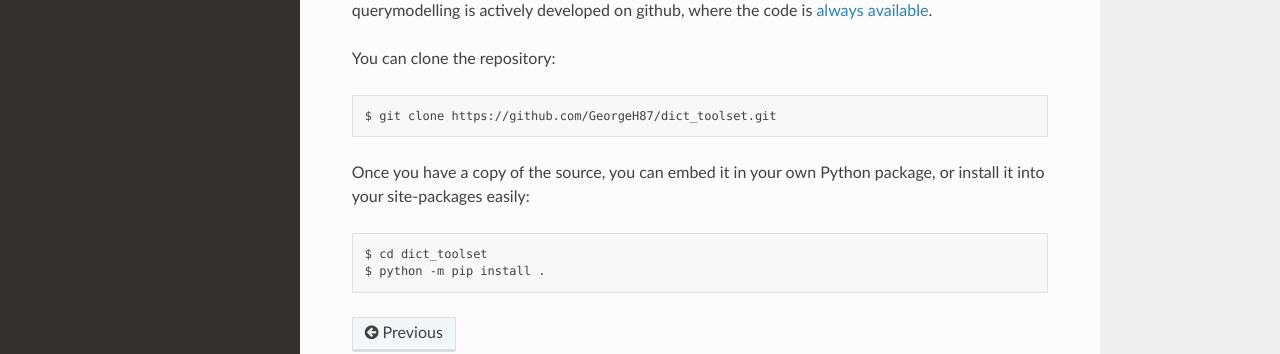
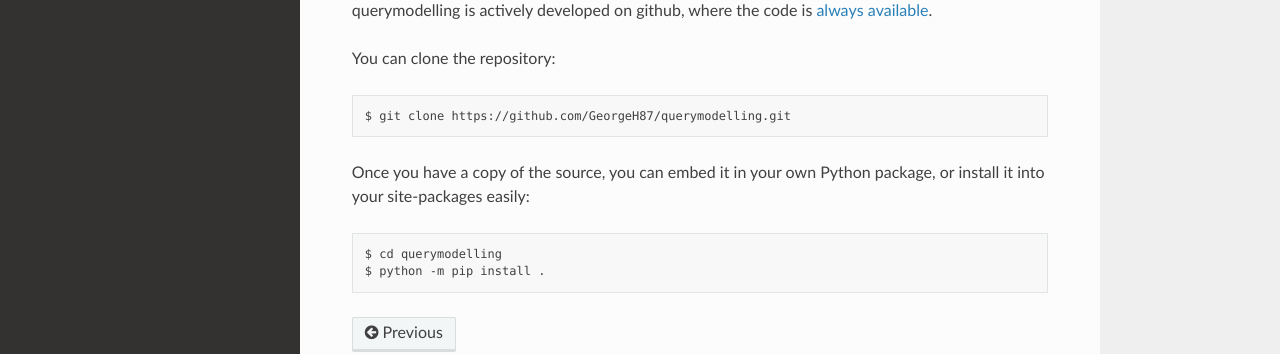
Before and after one commit to GeorgeH87/querymodelling, a Sphinx documentation site: the page built from docs/user/install.rst, in a window 1280 px wide and 942 px high. Shown: the part 460-814 px from the top of the window. Built offline with Sphinx 7.4.7 and the Read the Docs theme 3.1.0, drawn with Linux system fonts in a browser that asks for light colours.

Commit message:
some project namings

```diff
--- a/docs/user/install.rst
+++ b/docs/user/install.rst
@@ -18,15 +18,15 @@ Get the Source Code
 -------------------
 
 querymodelling is actively developed on github, where the code is
-`always available <https://github.com/GeorgeH87/dict_toolset>`_.
+`always available <https://github.com/GeorgeH87/querymodelling>`_.
 
 You can clone the repository::
 
-    $ git clone https://github.com/GeorgeH87/dict_toolset.git
+    $ git clone https://github.com/GeorgeH87/querymodelling.git
 
 
 Once you have a copy of the source, you can embed it in your own Python
 package, or install it into your site-packages easily::
 
-    $ cd dict_toolset
+    $ cd querymodelling
     $ python -m pip install .
```
Also changed, not shown: 1 other file.
